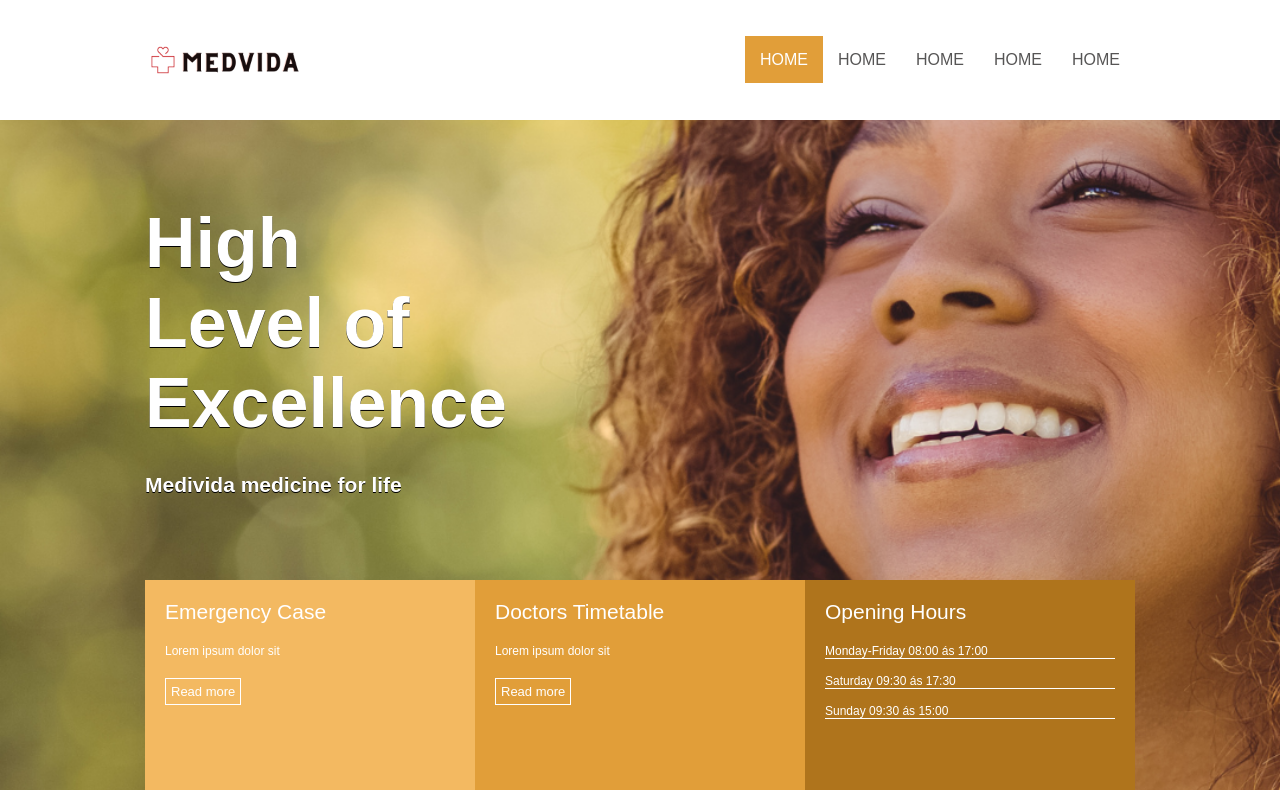
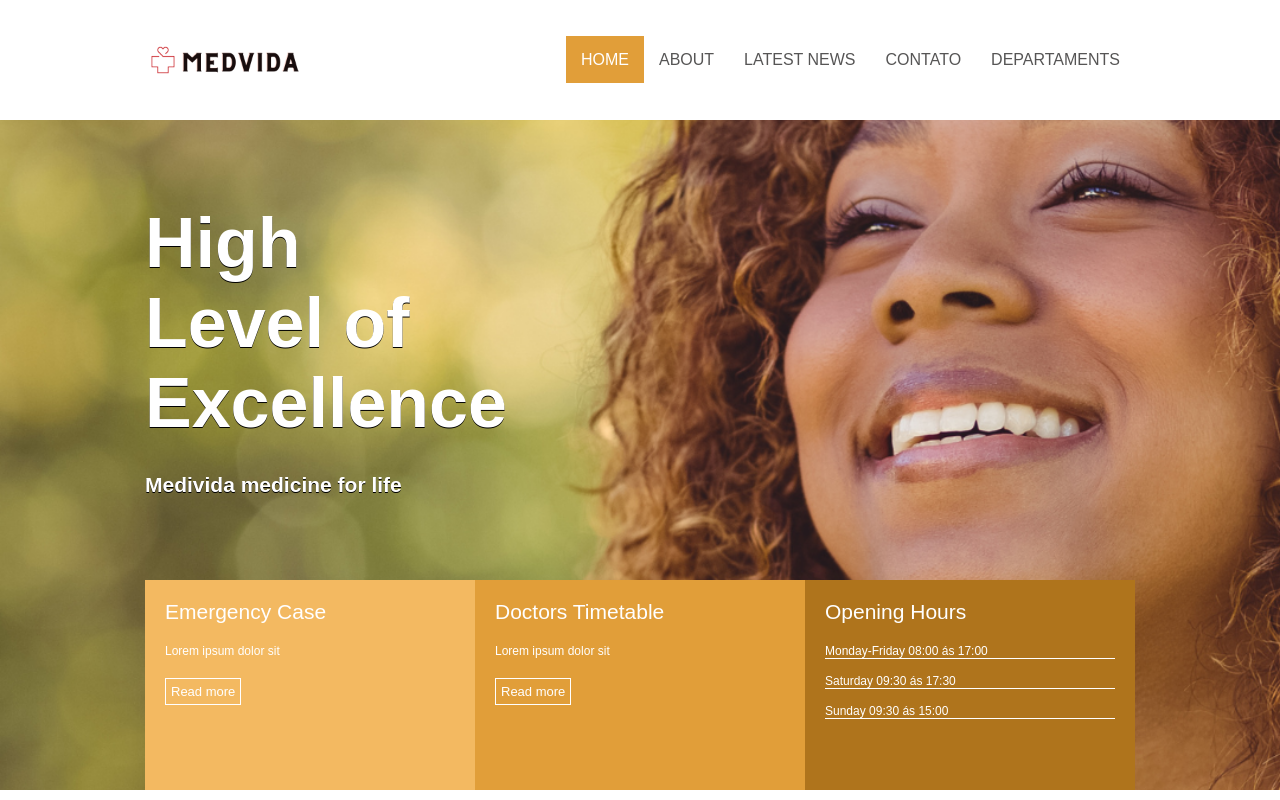
Before and after one commit to agostinhomarcia/projeto-flex-box, a plain HTML site: page index.html in a window 1280 px wide. Shown: the top 800 px of the page. Drawn offline with Linux system fonts and the light colour scheme.

Commit message:
changed title

```diff
--- a/index.html
+++ b/index.html
@@ -10,7 +10,7 @@
 		crossorigin="anonymous" referrerpolicy="no-referrer" />
 	<link rel="stylesheet" href="src/css/reset.css">
 	<link rel="stylesheet" href="src/css/styles.css">
-	<title>Flex-Box</title>
+	<title>MedVida</title>
 </head>
 
 <body>
@@ -24,10 +24,10 @@
 				<nav>
 					<ul>
 						<li class="active"> <a href="#">Home </a> </li>
-						<li> <a href="#">Home </a> </li>
-						<li> <a href="#">Home </a> </li>
-						<li> <a href="#"> Home</a></li>
-						<li> <a href="#"> Home </a> </li>
+						<li> <a href="#">About </a> </li>
+						<li> <a href="#">Latest News </a> </li>
+						<li> <a href="#"> Contato</a></li>
+						<li> <a href="#"> Departaments </a> </li>
 					</ul>
 				</nav>
 			</div>
```
